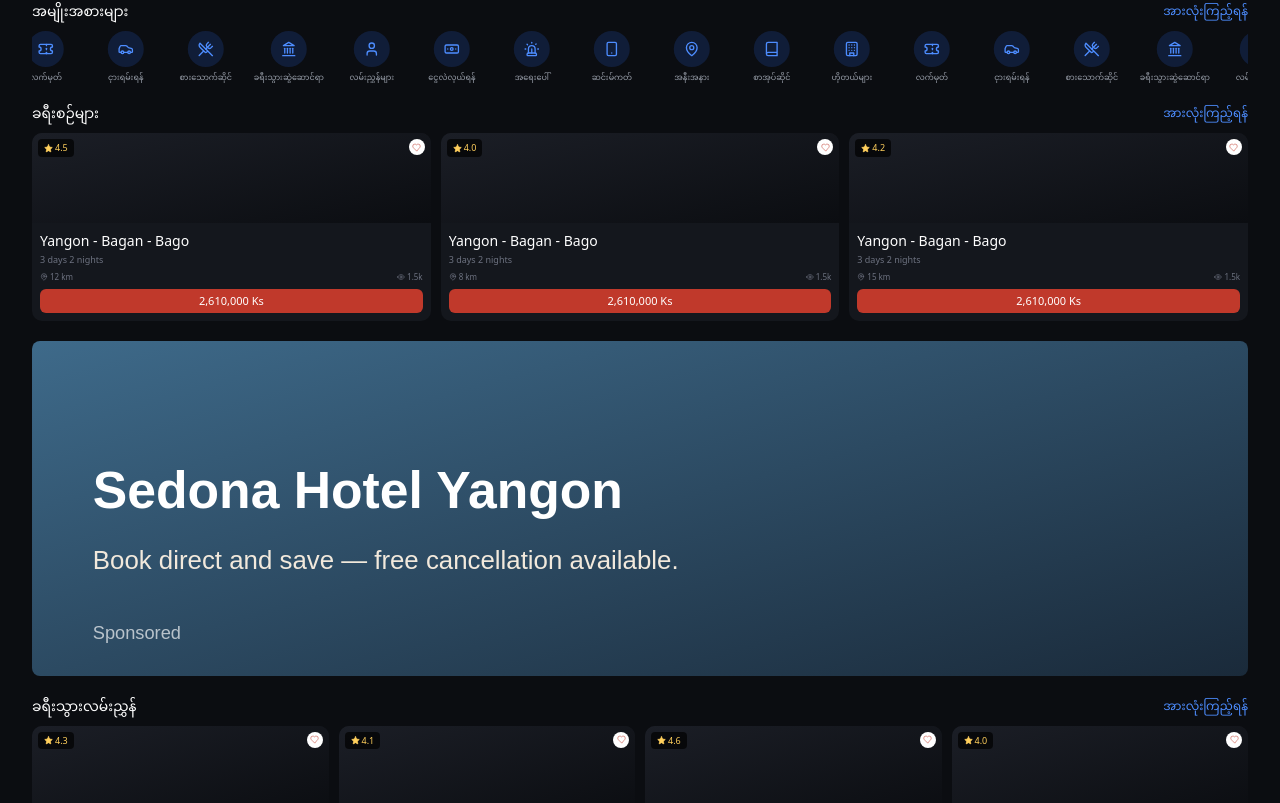
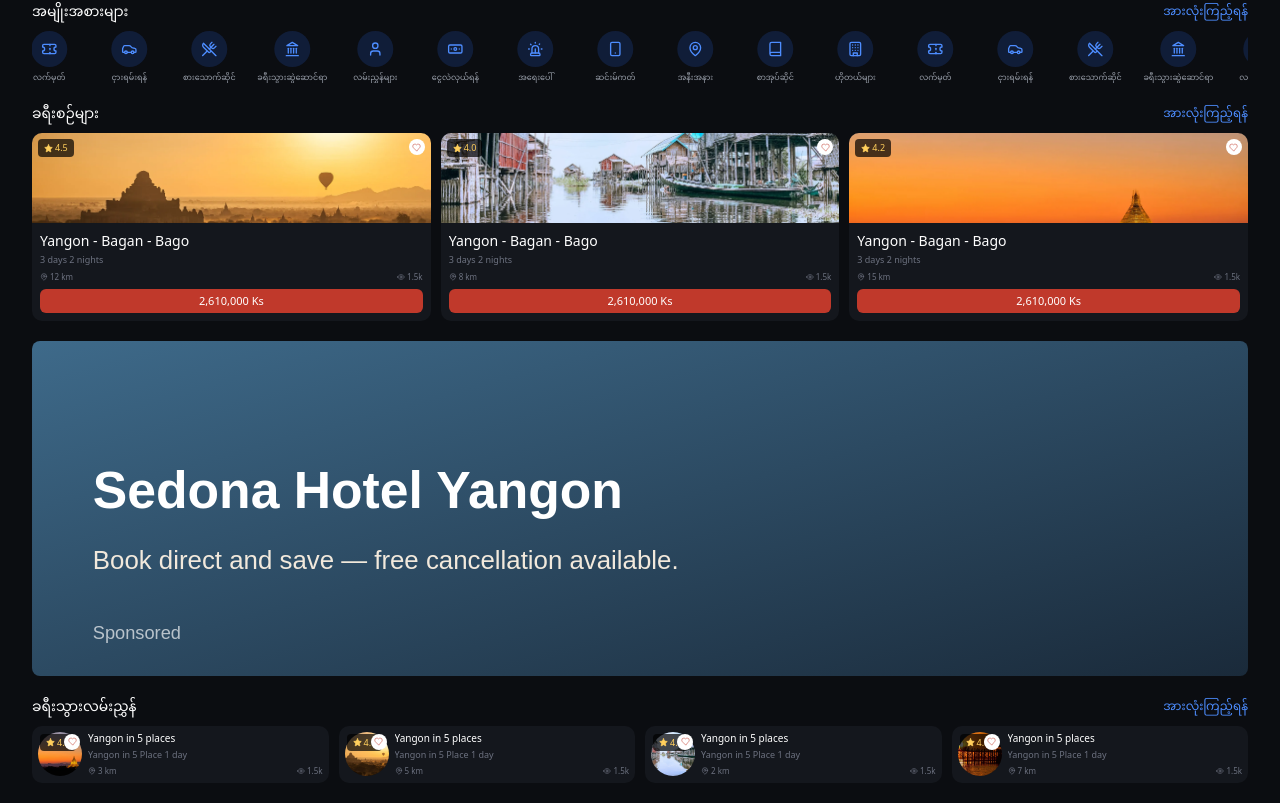
Before and after one commit to mhtravelmm/mhtravelmm, a React (Vite) app: page / in a window 1280 px wide. Shown: the part 418-1221 px from the top of the page. Built offline with nearby package versions, Linux system fonts and the light colour scheme.

Commit message:
Align homepage with reference layout

```diff
--- a/src/components/ui/ListingCard.tsx
+++ b/src/components/ui/ListingCard.tsx
@@ -7,6 +7,8 @@ interface ListingCardProps {
   onToggleFavorite?: (id: string) => void;
   /** Visual size — 'md' for grid rows of 3-4, 'sm' for dense rows of 5-6 */
   size?: 'sm' | 'md';
+  /** Optional horizontal treatment used by compact Travel Guide cards. */
+  variant?: 'default' | 'guide';
 }
 
 /**
@@ -16,26 +18,27 @@ interface ListingCardProps {
  * rendered — this is a confirmed, non-negotiable design rule, so it is
  * enforced here in one place rather than left to each call site.
  */
-export function ListingCard({ listing, onToggleFavorite, size = 'md' }: ListingCardProps) {
+export function ListingCard({ listing, onToggleFavorite, size = 'md', variant = 'default' }: ListingCardProps) {
   const { formatPrice } = useCurrency();
   const imageHeight = size === 'sm' ? 'h-11' : 'h-[70px] md:h-[90px]';
   const titleSize = size === 'sm' ? 'text-[10px]' : 'text-xs md:text-sm';
+  const isGuide = variant === 'guide';
 
   return (
     <a
       href={listing.href ?? '#'}
-      className="block rounded-card overflow-hidden bg-bg-card hover:brightness-110 transition"
+      className={`${isGuide ? 'flex items-stretch' : 'block'} overflow-hidden rounded-card bg-bg-card transition hover:brightness-110`}
     >
-      <div className={`relative ${imageHeight} bg-gradient-to-br from-bg-cardAlt to-bg`}>
+      <div className={`relative ${isGuide ? 'm-1.5 h-11 w-11 shrink-0 rounded-full' : imageHeight} bg-gradient-to-br from-bg-cardAlt to-bg`}>
         {listing.imageUrl && (
           <img
             src={listing.imageUrl}
             alt={listing.title}
-            className="absolute inset-0 h-full w-full object-cover"
+            className={`absolute inset-0 h-full w-full object-cover ${isGuide ? 'rounded-full' : ''}`}
           />
         )}
 
-        <span className="absolute top-1.5 left-1.5 flex items-center gap-0.5 rounded bg-black/70 px-1.5 py-0.5 text-[9px] text-status-rating">
+        <span className={`absolute ${isGuide ? 'left-0.5 top-0.5' : 'left-1.5 top-1.5'} flex items-center gap-0.5 rounded bg-black/70 px-1.5 py-0.5 text-[9px] text-status-rating`}>
           <Star size={9} fill="currentColor" />
           {listing.rating.toFixed(1)}
         </span>
@@ -47,7 +50,7 @@ export function ListingCard({ listing, onToggleFavorite, size = 'md' }: ListingC
             onToggleFavorite?.(listing.id);
           }}
           aria-label={listing.isFavorited ? 'Remove from favorites' : 'Save to favorites'}
-          className="absolute top-1.5 right-1.5 flex h-4 w-4 items-center justify-center rounded-full bg-white"
+          className={`absolute ${isGuide ? 'right-0.5 top-0.5' : 'right-1.5 top-1.5'} flex h-4 w-4 items-center justify-center rounded-full bg-white`}
         >
           <Heart
             size={9}
@@ -63,7 +66,7 @@ export function ListingCard({ listing, onToggleFavorite, size = 'md' }: ListingC
         )}
       </div>
 
-      <div className="p-2">
+      <div className={`${isGuide ? 'min-w-0 flex-1 py-1.5 pr-1.5' : 'p-2'}`}>
         <p className={`${titleSize} text-text-primary leading-snug line-clamp-1`}>{listing.title}</p>
         {listing.subtitle && (
           <p className="mt-0.5 text-[9px] text-text-faint line-clamp-1">{listing.subtitle}</p>
--- a/src/data/ads.ts
+++ b/src/data/ads.ts
@@ -11,7 +11,7 @@ import type { AdCreative } from '../components/ui/AdSlot';
  * AdMob -> collapse (nothing). This mock only covers the "Admin Ads"
  * tier — collapsing behavior itself is already implemented in AdSlot.
  */
-function bannerSvg(label: string, sub: string, from: string, to: string): string {
+function bannerSvg(label: string, sub: string, from: string, to: string, backgroundImage?: string): string {
   const svg = `
     <svg xmlns="http://www.w3.org/2000/svg" width="800" height="220" viewBox="0 0 800 220">
       <defs>
@@ -20,7 +20,7 @@ function bannerSvg(label: string, sub: string, from: string, to: string): string
           <stop offset="100%" stop-color="${to}"/>
         </linearGradient>
       </defs>
-      <rect width="800" height="220" fill="url(#g)"/>
+      ${backgroundImage ? `<image href="${backgroundImage}" width="800" height="220" preserveAspectRatio="xMidYMid slice"/><rect width="800" height="220" fill="#05070ccc"/>` : '<rect width="800" height="220" fill="url(#g)"/>'}
       <text x="40" y="110" font-family="Arial, sans-serif" font-size="34" fill="#ffffff" font-weight="600">${label}</text>
       <text x="40" y="150" font-family="Arial, sans-serif" font-size="17" fill="#f2e9dc">${sub}</text>
       <text x="40" y="196" font-family="Arial, sans-serif" font-size="12" fill="#ffffffaa">Sponsored</text>
@@ -32,7 +32,7 @@ const AD_CREATIVES: Record<string, AdCreative> = {
   home_hero: {
     id: 'ad-hero-1',
     type: 'image',
-    mediaUrl: bannerSvg('Explore Myanmar', 'Best destinations, best prices for your perfect trip.', '#c98a3e', '#7a4a1e'),
+    mediaUrl: bannerSvg('Explore Myanmar', 'Best destinations, best prices for your perfect trip.', '#c98a3e', '#7a4a1e', '/images/blog/shwedagon-evening.webp'),
     clickThroughUrl: '/travel-plans',
     advertiser: 'MH Travel',
   },
--- a/src/data/homeData.ts
+++ b/src/data/homeData.ts
@@ -15,32 +15,32 @@ export const CATEGORIES = [
 ] as const;
 
 export const TRAVEL_PLANS: CardListing[] = [
-  { id: 'tp1', title: 'Yangon - Bagan - Bago', subtitle: '3 days 2 nights', rating: 4.5, distanceKm: 12, isFavorited: false, views: 1500, priceUsd: 580, href: '/travel-plans/tp1' },
-  { id: 'tp2', title: 'Yangon - Bagan - Bago', subtitle: '3 days 2 nights', rating: 4.0, distanceKm: 8, isFavorited: false, views: 1500, priceUsd: 580, href: '/travel-plans/tp2' },
-  { id: 'tp3', title: 'Yangon - Bagan - Bago', subtitle: '3 days 2 nights', rating: 4.2, distanceKm: 15, isFavorited: false, views: 1500, priceUsd: 580, href: '/travel-plans/tp3' },
+  { id: 'tp1', title: 'Yangon - Bagan - Bago', subtitle: '3 days 2 nights', imageUrl: '/images/blog/bagan-sunrise.webp', rating: 4.5, distanceKm: 12, isFavorited: false, views: 1500, priceUsd: 580, href: '/travel-plans/tp1' },
+  { id: 'tp2', title: 'Yangon - Bagan - Bago', subtitle: '3 days 2 nights', imageUrl: '/images/blog/inle-stilt-houses.webp', rating: 4.0, distanceKm: 8, isFavorited: false, views: 1500, priceUsd: 580, href: '/travel-plans/tp2' },
+  { id: 'tp3', title: 'Yangon - Bagan - Bago', subtitle: '3 days 2 nights', imageUrl: '/images/blog/shwedagon-evening.webp', rating: 4.2, distanceKm: 15, isFavorited: false, views: 1500, priceUsd: 580, href: '/travel-plans/tp3' },
 ];
 
 export const TRAVEL_GUIDES: CardListing[] = [
-  { id: 'tg1', title: 'Yangon in 5 places', rating: 4.3, distanceKm: 3, isFavorited: false, views: 1500, href: '/travel-guide/tg1' },
-  { id: 'tg2', title: 'Yangon in 5 places', rating: 4.1, distanceKm: 5, isFavorited: false, views: 1500, href: '/travel-guide/tg2' },
-  { id: 'tg3', title: 'Yangon in 5 places', rating: 4.6, distanceKm: 2, isFavorited: false, views: 1500, href: '/travel-guide/tg3' },
-  { id: 'tg4', title: 'Yangon in 5 places', rating: 4.0, distanceKm: 7, isFavorited: false, views: 1500, href: '/travel-guide/tg4' },
+  { id: 'tg1', title: 'Yangon in 5 places', subtitle: 'Yangon in 5 Place 1 day', imageUrl: '/images/blog/shwedagon-evening.webp', rating: 4.3, distanceKm: 3, isFavorited: false, views: 1500, href: '/travel-guide/tg1' },
+  { id: 'tg2', title: 'Yangon in 5 places', subtitle: 'Yangon in 5 Place 1 day', imageUrl: '/images/blog/bagan-sunrise.webp', rating: 4.1, distanceKm: 5, isFavorited: false, views: 1500, href: '/travel-guide/tg2' },
+  { id: 'tg3', title: 'Yangon in 5 places', subtitle: 'Yangon in 5 Place 1 day', imageUrl: '/images/blog/inle-stilt-houses.webp', rating: 4.6, distanceKm: 2, isFavorited: false, views: 1500, href: '/travel-guide/tg3' },
+  { id: 'tg4', title: 'Yangon in 5 places', subtitle: 'Yangon in 5 Place 1 day', imageUrl: '/images/blog/ubein-evening.webp', rating: 4.0, distanceKm: 7, isFavorited: false, views: 1500, href: '/travel-guide/tg4' },
 ];
 
 export const BLOGS: CardListing[] = [
-  { id: 'bl1', title: 'Travel and health', rating: 4.2, distanceKm: 4, isFavorited: false, views: 1500, href: '/blogs/bl1' },
-  { id: 'bl2', title: 'Travel and health', rating: 4.4, distanceKm: 6, isFavorited: false, views: 1500, href: '/blogs/bl2' },
-  { id: 'bl3', title: 'Travel and health', rating: 4.5, distanceKm: 9, isFavorited: false, views: 1500, href: '/blogs/bl3' },
-  { id: 'bl4', title: 'Travel and health', rating: 4.1, distanceKm: 11, isFavorited: false, views: 1500, href: '/blogs/bl4' },
+  { id: 'bl1', title: 'Travel and health', imageUrl: '/images/blog/bagan-sunrise.webp', rating: 4.2, distanceKm: 4, isFavorited: false, views: 1500, href: '/blogs/bl1' },
+  { id: 'bl2', title: 'Travel and health', imageUrl: '/images/blog/shwedagon-evening.webp', rating: 4.4, distanceKm: 6, isFavorited: false, views: 1500, href: '/blogs/bl2' },
+  { id: 'bl3', title: 'Travel and health', imageUrl: '/images/blog/inle-stilt-houses.webp', rating: 4.5, distanceKm: 9, isFavorited: false, views: 1500, href: '/blogs/bl3' },
+  { id: 'bl4', title: 'Travel and health', imageUrl: '/images/blog/ubein-evening.webp', rating: 4.1, distanceKm: 11, isFavorited: false, views: 1500, href: '/blogs/bl4' },
 ];
 
 export const POPULARS: CardListing[] = [
-  { id: 'pp1', title: 'Yangon hotel', rating: 4.4, distanceKm: 4, isFavorited: false, views: 1500, href: '/hotels/pp1' },
-  { id: 'pp2', title: 'Shwe book shop', rating: 4.7, distanceKm: 1, isFavorited: false, views: 1500, href: '/book-shops/pp2' },
-  { id: 'pp3', title: 'City mall Insein', rating: 4.2, distanceKm: 6, isFavorited: false, views: 1500, href: '/markets/pp3' },
-  { id: 'pp4', title: 'Yangon hotel', rating: 4.6, distanceKm: 4, isFavorited: false, views: 1500, href: '/hotels/pp4' },
-  { id: 'pp5', title: 'Shwe book shop', rating: 4.3, distanceKm: 1, isFavorited: false, views: 1500, href: '/book-shops/pp5' },
-  { id: 'pp6', title: 'City mall Insein', rating: 4.5, distanceKm: 6, isFavorited: false, views: 1500, href: '/markets/pp6' },
+  { id: 'pp1', title: 'Yangon hotel', imageUrl: '/images/blog/shwedagon-evening.webp', rating: 4.4, distanceKm: 4, isFavorited: false, views: 1500, href: '/hotels/pp1' },
+  { id: 'pp2', title: 'Shwe book shop', imageUrl: '/images/blog/inle-stilt-houses.webp', rating: 4.7, distanceKm: 1, isFavorited: false, views: 1500, href: '/book-shops/pp2' },
+  { id: 'pp3', title: 'City mall Insein', imageUrl: '/images/blog/ubein-evening.webp', rating: 4.2, distanceKm: 6, isFavorited: false, views: 1500, href: '/markets/pp3' },
+  { id: 'pp4', title: 'Yangon hotel', imageUrl: '/images/blog/bagan-sunrise.webp', rating: 4.6, distanceKm: 4, isFavorited: false, views: 1500, href: '/hotels/pp4' },
+  { id: 'pp5', title: 'Shwe book shop', imageUrl: '/images/blog/shwedagon-evening.webp', rating: 4.3, distanceKm: 1, isFavorited: false, views: 1500, href: '/book-shops/pp5' },
+  { id: 'pp6', title: 'City mall Insein', imageUrl: '/images/blog/inle-stilt-houses.webp', rating: 4.5, distanceKm: 6, isFavorited: false, views: 1500, href: '/markets/pp6' },
 ];
 
 export const REVIEWS = [
--- a/src/features/home/HomePage.tsx
+++ b/src/features/home/HomePage.tsx
@@ -49,6 +49,8 @@ export function HomePage() {
         listings={travelGuides.listings}
         onToggleFavorite={travelGuides.toggle}
         columns={4}
+        cardSize="sm"
+        cardVariant="guide"
       />
       <ListingGridSection
         title={t('section_blogs')}
--- a/src/features/home/sections/ListingGridSection.tsx
+++ b/src/features/home/sections/ListingGridSection.tsx
@@ -8,6 +8,7 @@ interface ListingGridSectionProps {
   listings: CardListing[];
   columns?: 3 | 4 | 6;
   cardSize?: 'sm' | 'md';
+  cardVariant?: 'default' | 'guide';
   onToggleFavorite?: (id: string) => void;
 }
 
@@ -23,6 +24,7 @@ export function ListingGridSection({
   listings,
   columns = 4,
   cardSize = 'md',
+  cardVariant = 'default',
   onToggleFavorite,
 }: ListingGridSectionProps) {
   if (listings.length === 0) return null;
@@ -36,6 +38,7 @@ export function ListingGridSection({
             key={listing.id}
             listing={listing}
             size={cardSize}
+            variant={cardVariant}
             onToggleFavorite={onToggleFavorite}
           />
         ))}
```
Also changed, not shown: 1 other file (tests, documents, lock files or other folders).
